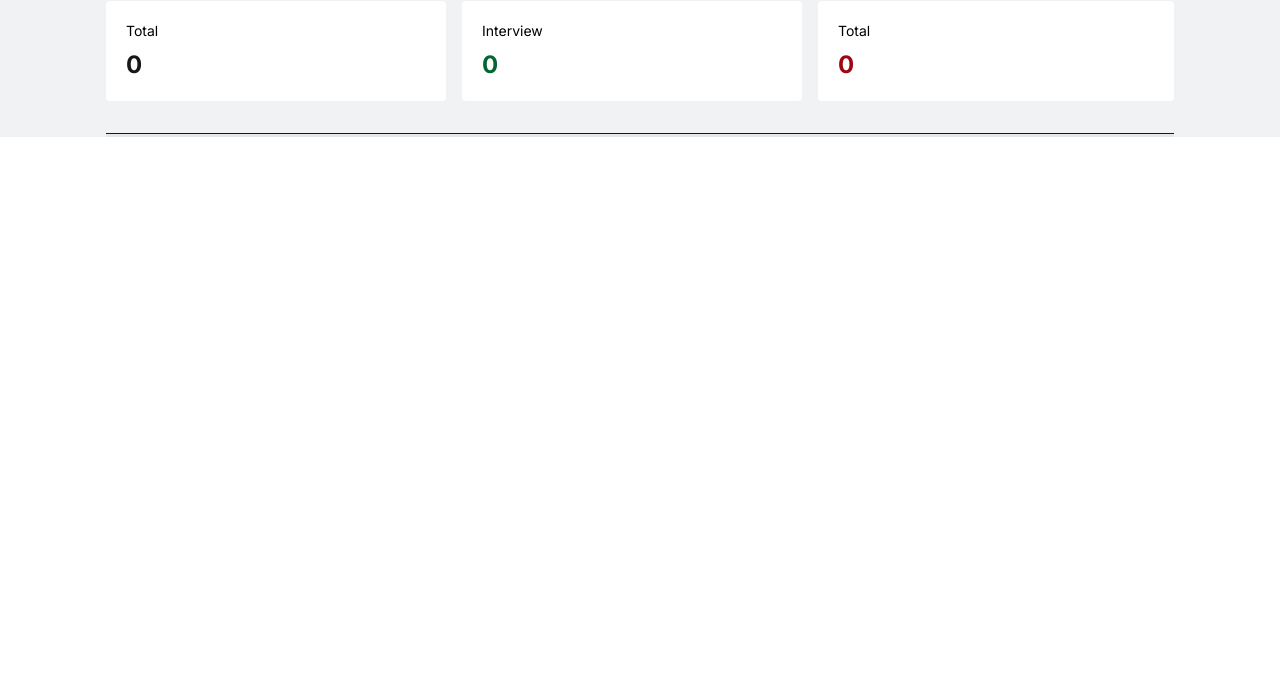
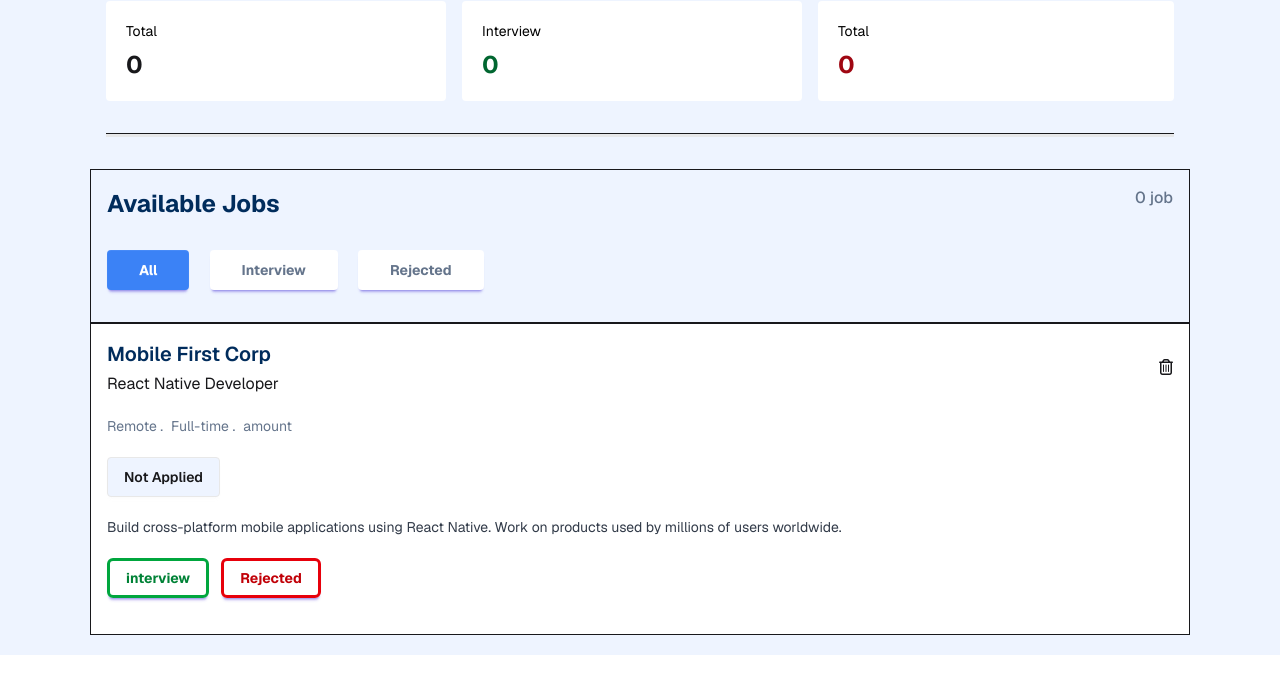
Before and after one commit to mohammadmostofa/job-tracker, a plain HTML site: page index.html in a window 1280 px wide. Shown: the part 123-800 px from the top of the page. Drawn offline with nearby package versions, Linux system fonts and the light colour scheme.

Commit message:
added in job card one

```diff
--- a/index.html
+++ b/index.html
@@ -1,5 +1,5 @@
 <!DOCTYPE html>
-<html lang="en">
+<html lang="en" >
 <head>
   <meta charset="UTF-8">
   <meta name="viewport" content="width=device-width, initial-scale=1.0">
@@ -15,18 +15,18 @@
    <!-- google font  -->
     <link rel="preconnect" href="https://fonts.googleapis.com">
 <link rel="preconnect" href="https://fonts.gstatic.com" crossorigin>
-<link href="https://fonts.googleapis.com/css2?family=Inter:ital,opsz,wght@0,14..32,100..900;1,14..32,100..900&display=swap" rel="stylesheet">
+<link href="https://fonts.googleapis.com/css2?family=Geist:wght@100..900&display=swap" rel="stylesheet">
 
  <style>
 
   * {
-    font-family: "Inter", sans-serif;
+     font-family: "Geist", sans-serif;
   }
 
  </style>
 
 </head>
-<body class="bg-[#F1F2F4]">
+<body class="bg-[#EEF4FF]">
 
   <!-- header  -->
   <header>
@@ -69,6 +69,83 @@
 
   </header>
 
+  <main class="pb-5">
+
+    <section class="max-w-[1100px] mx-auto border p-4" >
+
+      <!--job heading -->
+      <div class="flex justify-between mb-7">
+
+        <h2 class="text-[#002C5C] font-bold text-[24px]">Available Jobs</h2>
+        <p class="text-[#64748B] font-medium text-[16px]">0 job</p>
+
+      </div>
+
+
+      <!-- job button -->
+
+      <div class="space-x-4 mb-4">
+        <button class="btn btn-primary bg-[#3B82F6] border-none px-8 py-4rounded-md hover:bg-[#0451cc] text-white font-bold text-md hover:transition-.3s">All</button>
+        <button class="btn btn-primary bg-[#FFFFFF] border-none px-8 py-4rounded-md hover:bg-green-700 text-[#64748B] font-bold text-md hover:text-white hover:transition-.5s">Interview</button>
+        <button class="btn btn-primary bg-[#FFFFFF] border-none px-8 py-4rounded-md hover:bg-red-700 text-[#64748B] font-bold text-md   hover:text-white hover:transition-.3s  ">Rejected</button>
+      </div>
+    </section>
+
+
+
+    <!-- card section-->
+     <section class="max-w-[1100px] mx-auto border p-4 bg-[#FFFFFF] ">
+
+      <!-- card title contaner-->
+       <div class="flex justify-between items-center">
+
+        <!-- title -->
+        <div class="space-y-1">
+
+         <h2 class="font-semibold text-xl text-[#002C5C] capitalize">Mobile First Corp</h2>
+         <p class="font-normal text-[16px]">React Native Developer</p>
+        </div>
+
+        <!-- delete icon -->
+        <div>
+              <i class="fa-regular fa-trash-can"></i>
+        </div>
+
+       </div>
+
+       <!-- job category contaner -->
+       <div class="flex my-[20px] space-x-2">
+        <h2 class="text-[#64748B] text-[14px]">Remote .</h2>
+        <p class="text-[#64748B] text-[14px]"> Full-time . </p>
+        <p class="text-[#64748B] text-[14px]">amount</p>
+        </div>
+
+
+        <!-- not applied button -->
+
+        <div>
+          <button class="btn border-t-neutral bg-[#EEF4FF]">Not Applied</button>
+        </div>
+
+        <h2 class="text-[#323B49] text-[14px] my-[20px]">Build cross-platform mobile applications using React Native. Work on products used by millions of users worldwide.</h2>
+
+
+        <!-- action button -->
+         <div class="my-5 space-x-2">
+
+          <button class="btn btn-primary p-x-4 py-3 font-bold border-3 rounded-md border-green-600 bg-transparent text-green-700
+           hover:bg-green-700 hover:text-white hover:transition-5s">interview</button>
+
+          <button class="btn btn-primary p-x-4 py-3 font-bold border-3 rounded-md border-red-600 bg-transparent text-red-700
+              hover:bg-red-700 hover:text-white   hover:transition-5s">Rejected</button>
+
+
+         </div>
+
+     </section>
+
+  </main>
+
 
 
 
```
